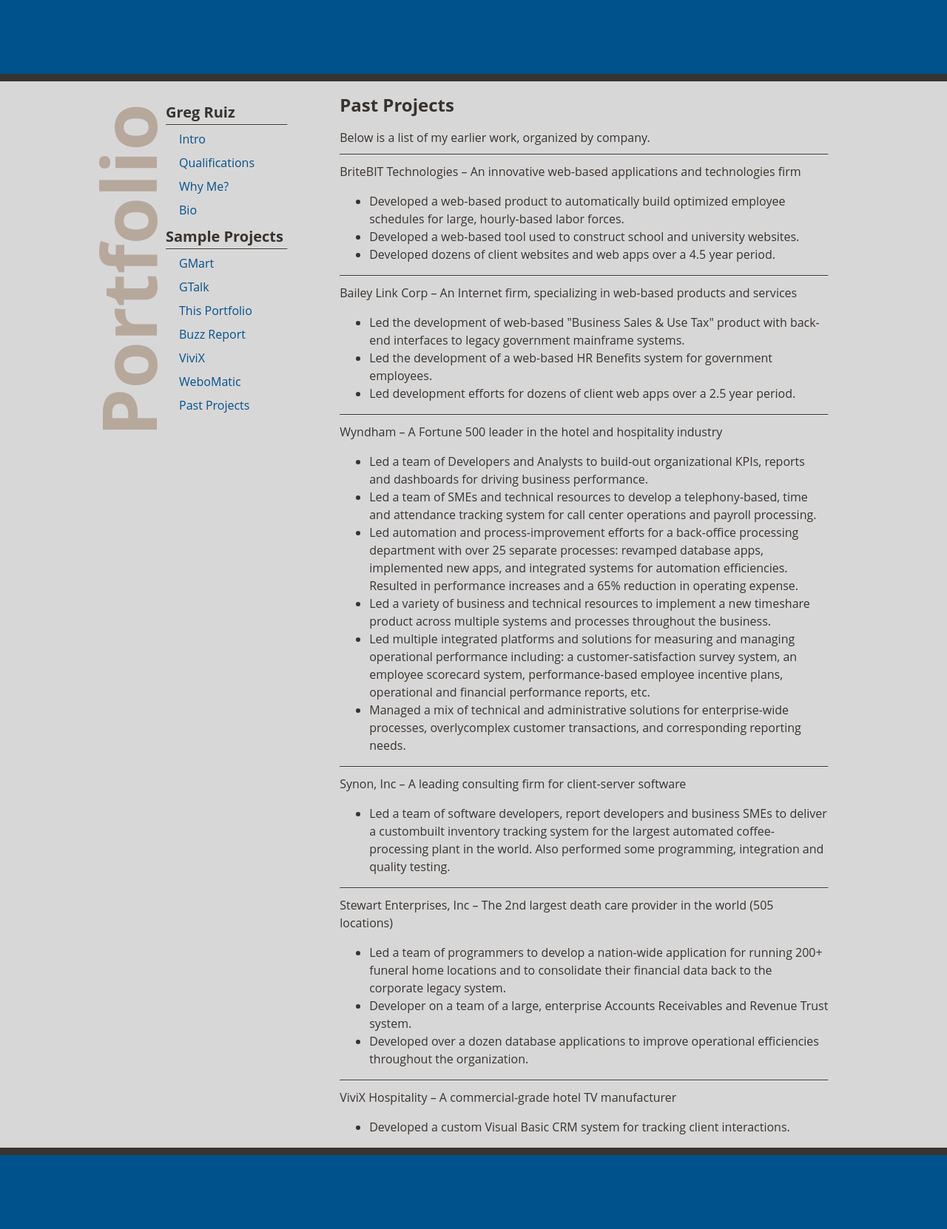
After one commit to GregBoBeg/gregruizportfolio, a Django app: page /past-projects/ in a window 1280 px wide. The commit adds this page. Shown: the whole page at 74% size. Run offline with Django 3.2, Linux system fonts and the light colour scheme.

Commit message:
Added Past Projects List

```diff
--- a/gfolio_app/static/gfolio_app/main.css
+++ b/gfolio_app/static/gfolio_app/main.css
@@ -91,7 +91,7 @@
 }
 
 .site-title {
-    font-size: 95px;
+    font-size: 103px;
     font-weight: bold;
     color: #b6a99c;
     writing-mode: vertical-rl;
--- a/gfolio_app/templates/gfolio_app/base.html
+++ b/gfolio_app/templates/gfolio_app/base.html
@@ -32,6 +32,7 @@
                 <div class="menu-item" ><a href="{% url 'project' 'Buzz Report' %}">Buzz Report</a></div>
                 <div class="menu-item" ><a href="{% url 'project' 'ViviX' %}">ViviX</a></div>
                 <div class="menu-item" ><a href="{% url 'project' 'WeboMatic' %}">WeboMatic</a></div>
+                <div class="menu-item" ><a href="{% url 'pastProjects' %}">Past Projects</a></div>
             </div>
             <div class="main-content">
             <!-- Body Content - Each webpage's content is inserted here, using the "block content" tag. -->
--- /dev/null
+++ b/gfolio_app/templates/gfolio_app/past-projects.html
@@ -0,0 +1,92 @@
+
+
+<!-- This webpage contains content to be inserted into the Base Template -->
+
+{% extends "gfolio_app/base.html" %}
+{% block content %}
+
+
+<div>
+    <h2>Past Projects</h2>
+    <p>
+        Below is a list of my earlier work, organized by company.
+    </p>
+    <hr>
+    <p>BriteBIT Technologies – An innovative web-based applications and technologies firm</p>
+    <ul>
+        <li>Developed a web-based product to automatically build optimized employee schedules for large,
+            hourly-based labor forces.
+        </li>
+        <li>Developed a web-based tool used to construct school and university websites.
+        </li>
+        <li>Developed dozens of client websites and web apps over a 4.5 year period.
+        </li>
+    </ul>
+    <hr>
+    <p>Bailey Link Corp – An Internet firm, specializing in web-based products and services</p>
+    <ul>
+        <li>Led the development of web-based "Business Sales & Use Tax" product with back-end interfaces
+            to legacy government mainframe systems.
+        </li>
+        <li>Led the development of a web-based HR Benefits system for government employees.
+        </li>
+        <li>Led development efforts for dozens of client web apps over a 2.5 year period.
+        </li>
+    </ul>
+    <hr>
+    <p>Wyndham – A Fortune 500 leader in the hotel and hospitality industry</p>
+    <ul>
+        <li>Led a team of Developers and Analysts to build-out organizational KPIs, reports and dashboards
+            for driving business performance.
+        </li>
+        <li>Led a team of SMEs and technical resources to develop a telephony-based, time and attendance
+            tracking system for call center operations and payroll processing.
+        </li>
+        <li>Led automation and process-improvement efforts for a back-office processing department with
+            over 25 separate processes: revamped database apps, implemented new apps, and integrated
+            systems for automation efficiencies. Resulted in performance increases and a 65% reduction in
+            operating expense.
+        </li>
+        <li>Led a variety of business and technical resources to implement a new timeshare product across
+            multiple systems and processes throughout the business.
+        </li>
+        <li>Led multiple integrated platforms and solutions for measuring and managing operational
+            performance including: a customer-satisfaction survey system, an employee scorecard system,
+            performance-based employee incentive plans, operational and financial performance reports,
+            etc.
+        </li>
+        <li>Managed a mix of technical and administrative solutions for enterprise-wide processes,
+            overlycomplex customer transactions, and corresponding reporting needs.
+        </li>
+    </ul>
+    <hr>
+    <p>Synon, Inc – A leading consulting firm for client-server software</p>
+    <ul>
+        <li>Led a team of software developers, report developers and business SMEs to deliver a custombuilt inventory tracking system
+            for the largest automated coffee-processing plant in the world.
+            Also performed some programming, integration and quality testing.
+        </li>
+    </ul>
+    <hr>
+    <p>Stewart Enterprises, Inc – The 2nd largest death care provider in the world (505 locations)
+    </p>
+    <ul>
+        <li>Led a team of programmers to develop a nation-wide application for running 200+ funeral home
+            locations and to consolidate their financial data back to the corporate legacy system.
+        </li>
+        <li>Developer on a team of a large, enterprise Accounts Receivables and Revenue Trust system.
+        </li>
+        <li>Developed over a dozen database applications to improve operational efficiencies throughout
+            the organization.
+        </li>
+    </ul>
+    <hr>
+    <p>ViviX Hospitality – A commercial-grade hotel TV manufacturer</p>
+    <ul>
+        <li>Developed a custom Visual Basic CRM system for tracking client interactions.
+        </li>
+    </ul>
+
+</div>
+
+{% endblock content %}
--- a/gfolio_app/urls.py
+++ b/gfolio_app/urls.py
@@ -9,6 +9,7 @@
     path('bio/', views.bio, name="bio" ),
     path('portfolio/', views.portfolio, name="portfolio" ),
     path('qualifications/', views.qualifications, name="qualifications" ),
+    path('past-projects/', views.pastProjects, name="pastProjects" ),
 
 #   Match URL Paths and call related views for dynamicly-loaded project pages
     path('project/<str:projectName>/', views.project, name='project')
--- a/gfolio_app/views.py
+++ b/gfolio_app/views.py
@@ -17,6 +17,9 @@
 def qualifications(request):
     return render(request, 'gfolio_app/qualifications.html')
 
+def pastProjects(request):
+    return render(request, 'gfolio_app/past-projects.html')
+
 #   Route to dynamicly-loaded project pages
 
 def project(request, projectName):
```
